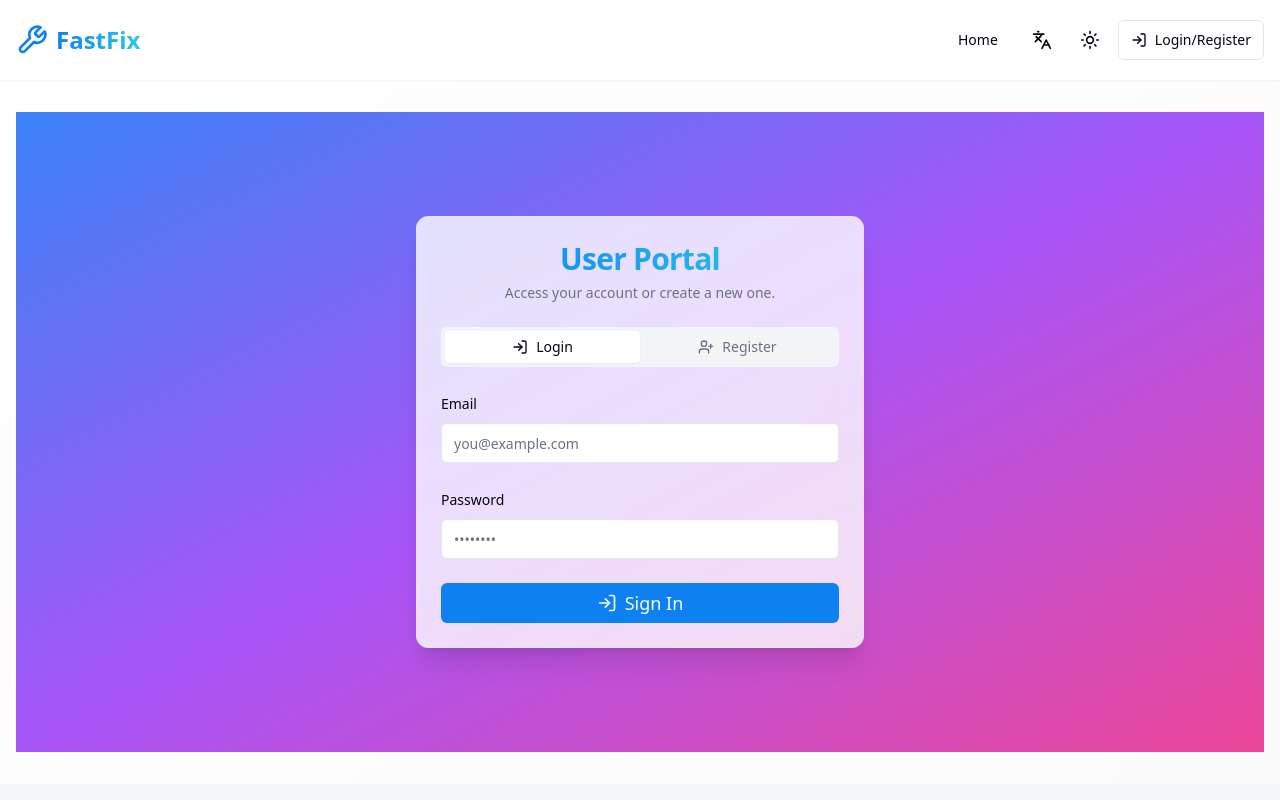
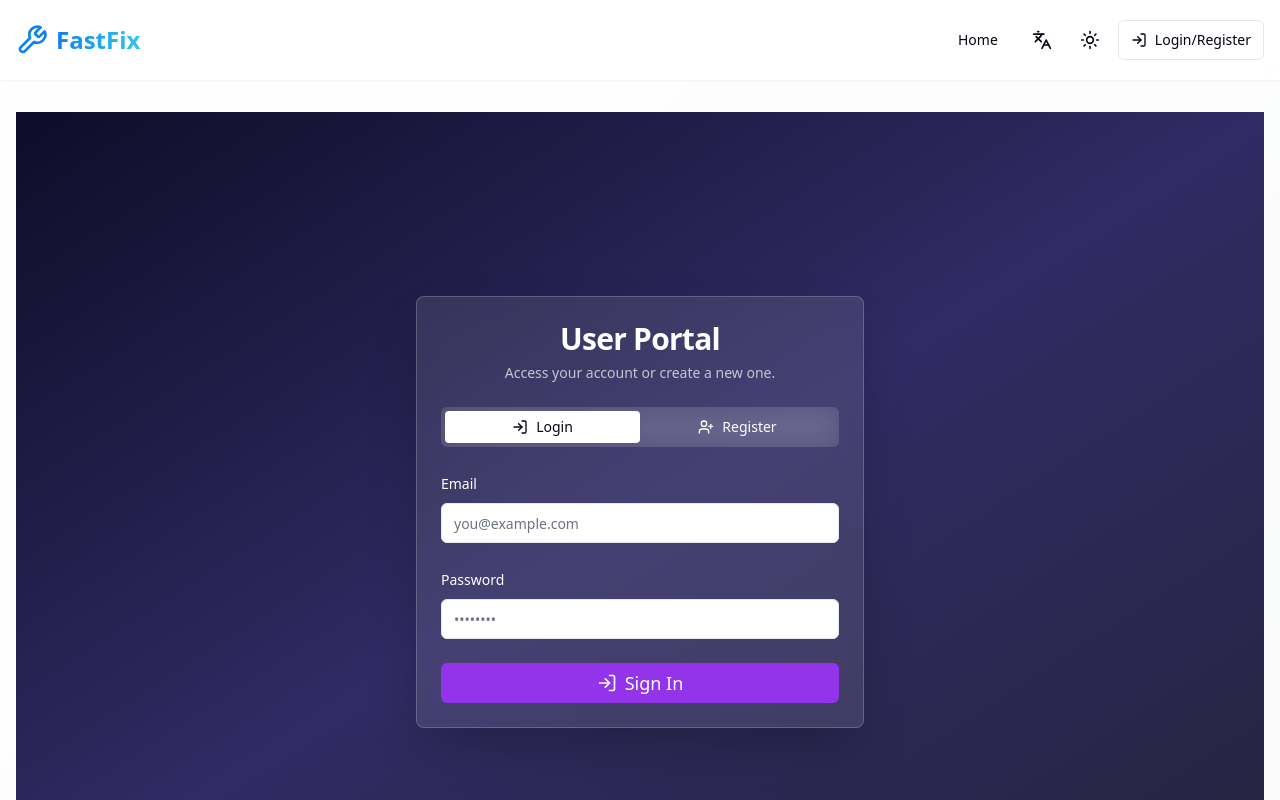
Before and after one commit to mo2009453/Fast-fix, a React (Vite) app: page /login/user in a window 1280 px wide. Shown: the top 800 px of the page. Built offline with nearby package versions, Linux system fonts and the light colour scheme.

Commit message:
UserLoginPage.jsx

```diff
--- a/src/pages/UserLoginPage.jsx
+++ b/src/pages/UserLoginPage.jsx
@@ -40,19 +40,19 @@ const UserLoginPage = () => {
 
   return (
     <motion.div
-      className="flex justify-center items-center min-h-[calc(100vh-10rem)] py-12 bg-gradient-to-br from-blue-500 via-purple-500 to-pink-500"
-      initial={{ opacity: 0, y: 20 }}
-      animate={{ opacity: 1, y: 0 }}
-      transition={{ duration: 0.5 }}
+      className="h-screen w-full bg-gradient-to-br from-[#0f0c29] via-[#302b63] to-[#24243e] text-white flex items-center justify-center"
+      initial={{ opacity: 0 }}
+      animate={{ opacity: 1 }}
+      transition={{ duration: 0.6 }}
     >
-      <Card className="w-full max-w-md shadow-xl rounded-xl bg-white/80 backdrop-blur-lg">
+      <Card className="w-full max-w-md shadow-2xl bg-white/10 backdrop-blur-md border border-white/20 text-white">
         <CardHeader className="text-center">
-          <CardTitle className="text-3xl text-gradient-primary">User Portal</CardTitle>
-          <CardDescription>Access your account or create a new one.</CardDescription>
+          <CardTitle className="text-3xl font-bold">User Portal</CardTitle>
+          <CardDescription className="text-white/70">Access your account or create a new one.</CardDescription>
         </CardHeader>
         <CardContent>
           <Tabs defaultValue="login" className="w-full">
-            <TabsList className="grid w-full grid-cols-2">
+            <TabsList className="grid w-full grid-cols-2 bg-white/10 backdrop-blur-md text-white">
               <TabsTrigger value="login"><LogIn className="mr-2 h-4 w-4" />Login</TabsTrigger>
               <TabsTrigger value="register"><UserPlus className="mr-2 h-4 w-4" />Register</TabsTrigger>
             </TabsList>
@@ -66,7 +66,7 @@ const UserLoginPage = () => {
                   <Label htmlFor="login-password">Password</Label>
                   <Input id="login-password" type="password" placeholder="••••••••" value={loginPassword} onChange={(e) => setLoginPassword(e.target.value)} required />
                 </div>
-                <Button type="submit" className="w-full bg-primary hover:bg-primary/90 text-primary-foreground text-lg py-3">
+                <Button type="submit" className="w-full bg-purple-600 hover:bg-purple-700 text-white text-lg py-3">
                   <LogIn className="mr-2 h-5 w-5" /> Sign In
                 </Button>
               </form>
@@ -85,7 +85,7 @@ const UserLoginPage = () => {
                   <Label htmlFor="register-password">Password</Label>
                   <Input id="register-password" type="password" placeholder="••••••••" value={registerPassword} onChange={(e) => setRegisterPassword(e.target.value)} required />
                 </div>
-                <Button type="submit" className="w-full bg-accent hover:bg-accent/90 text-accent-foreground text-lg py-3">
+                <Button type="submit" className="w-full bg-pink-600 hover:bg-pink-700 text-white text-lg py-3">
                   <UserPlus className="mr-2 h-5 w-5" /> Create Account
                 </Button>
               </form>
```
